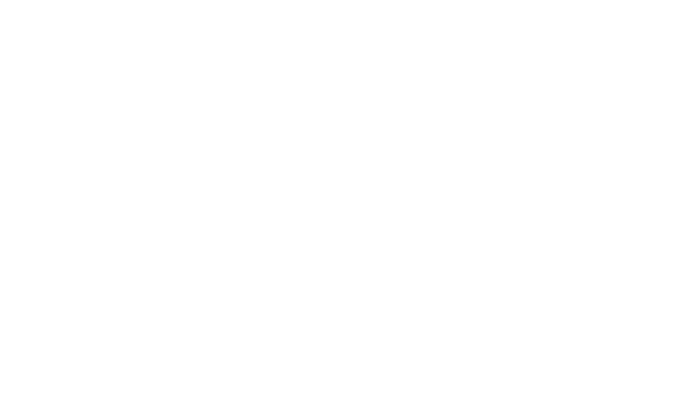
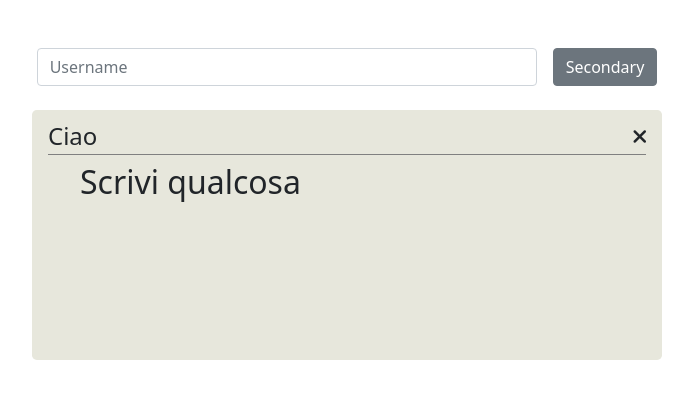
Before and after one commit to KaterinaProkopenko/vue-todolist, a plain HTML site: page index.html in a window 1280 px wide. Shown: the whole page, without its empty margins (293-986 px from the left). Drawn offline with nearby package versions, Linux system fonts and the light colour scheme.

Commit message:
Aggiornamento (struttura HTML)

```diff
--- a/css/style.css
+++ b/css/style.css
@@ -0,0 +1,17 @@
+ul{
+    list-style-type: none;
+}
+
+ul li{
+    border-bottom: 1px solid gray;
+}
+
+div#input-container{
+    width: 500px;
+}
+
+div#my-list{
+    background-color:rgb(231, 231, 220);
+    width: 630px;
+    min-height: 250px;
+}
--- a/index.html
+++ b/index.html
@@ -18,6 +18,29 @@
     <title>Vue To Do List</title>
 </head>
 <body>
+    <main>
+        <div class="container-fluid">
+            <div class="row p-5">
+                <div class="col-12 d-flex justify-content-center mb-4">
+                    <div id="input-container" class="input-group me-3">
+                        <input type="text" class="form-control" placeholder="Username">
+                    </div>
+                    <button type="button" class="btn btn-secondary">Secondary</button>
+                </div>
+                <div class="col-12 d-flex justify-content-center">
+                    <div id="my-list" class="rounded-3">
+                        <ul class="fs-4 px-3 py-2 mb-0">
+                            <li class="d-flex justify-content-between">
+                                Ciao
+                                <span class="fs-5 pt-1"><i class="fa-solid fa-xmark"></i></span>
+                            </li>
+                        </ul>
+                        <h2 class="ps-5">Scrivi qualcosa</h2>
+                    </div>
+                </div>
+            </div>
+        </div>
+    </main>
     <script type="text/javascript" src="js/script.js"></script>
 </body>
 </html>
```
